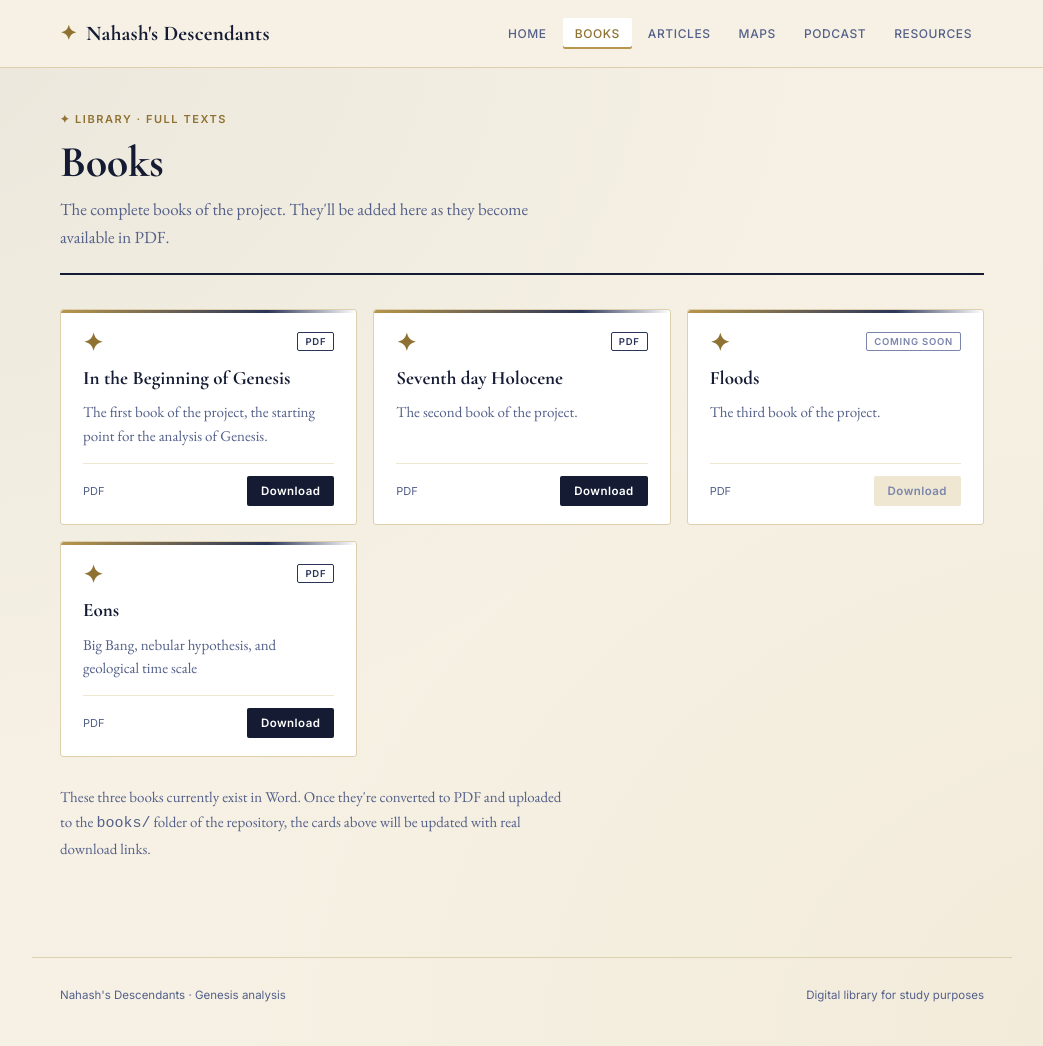
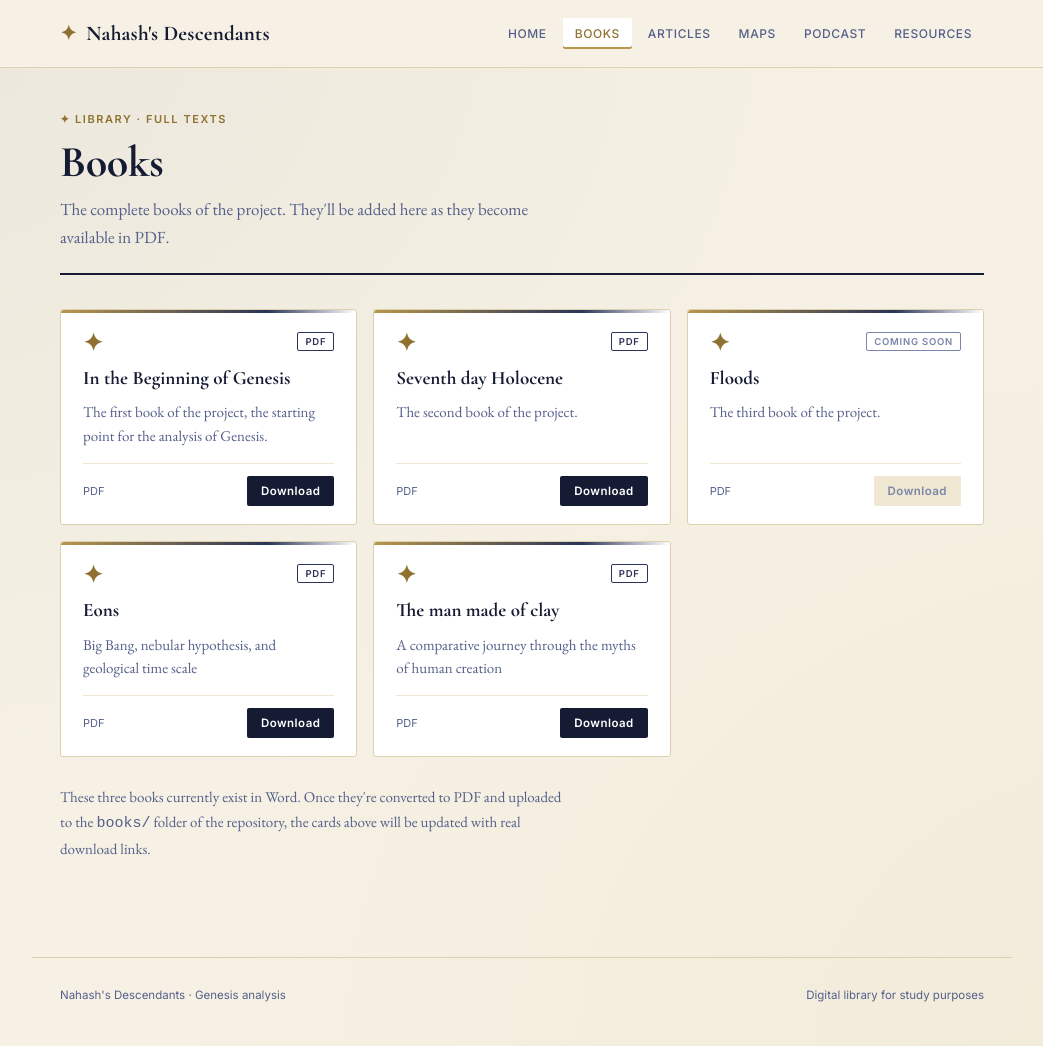
Before and after one commit to Dskartes/Nahashsdescendants, a Jekyll site: the page built from books.md, in a window 1280 px wide. Shown: the whole page, without its empty margins (118-1161 px from the left). Built offline with Jekyll 4.4.1, drawn with Linux system fonts in a browser that asks for light colours.

Commit message:
Add book card for 'The man made of clay'
Added a new book card for 'The man made of clay' with download link.

```diff
--- a/books.md
+++ b/books.md
@@ -56,6 +56,18 @@ subtitle: "The complete books of the project. They'll be added here as they beco
       <a class="card-btn" href="{{ 'books/Eons.pdf' | relative_url | replace: ' ', '%20' }}" download>Download</a>
     </div>
   </div>
+   <div class="card">
+    <div class="card-top">
+      <div class="card-mark">✦</div>
+      <div class="card-tag">PDF</div>
+    </div>
+    <h3 class="card-title">The man made of clay</h3>
+    <p class="card-desc">A comparative journey through the myths of human creation</p>
+    <div class="card-meta">
+      <span class="card-info">PDF</span>
+      <a class="card-btn" href="{{ 'books/THE MAN MADE OF CLAY.pdf' | relative_url | replace: ' ', '%20' }}" download>Download</a>
+    </div>
+  </div>
 </div>
 
 <p class="page-note" style="margin-top:28px;">These three books currently exist in Word. Once they're converted to PDF and uploaded to the <code>books/</code> folder of the repository, the cards above will be updated with real download links.</p>
```
